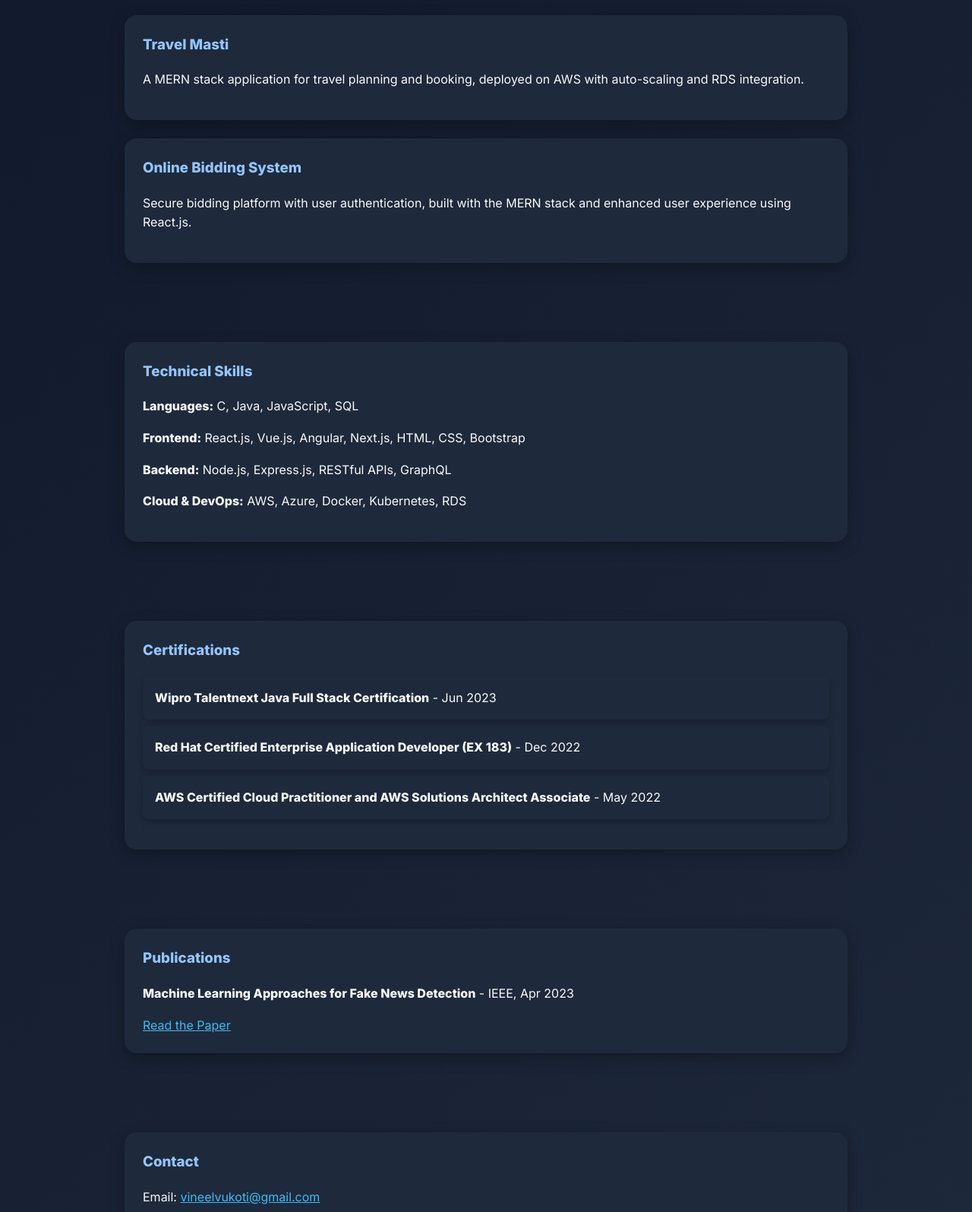
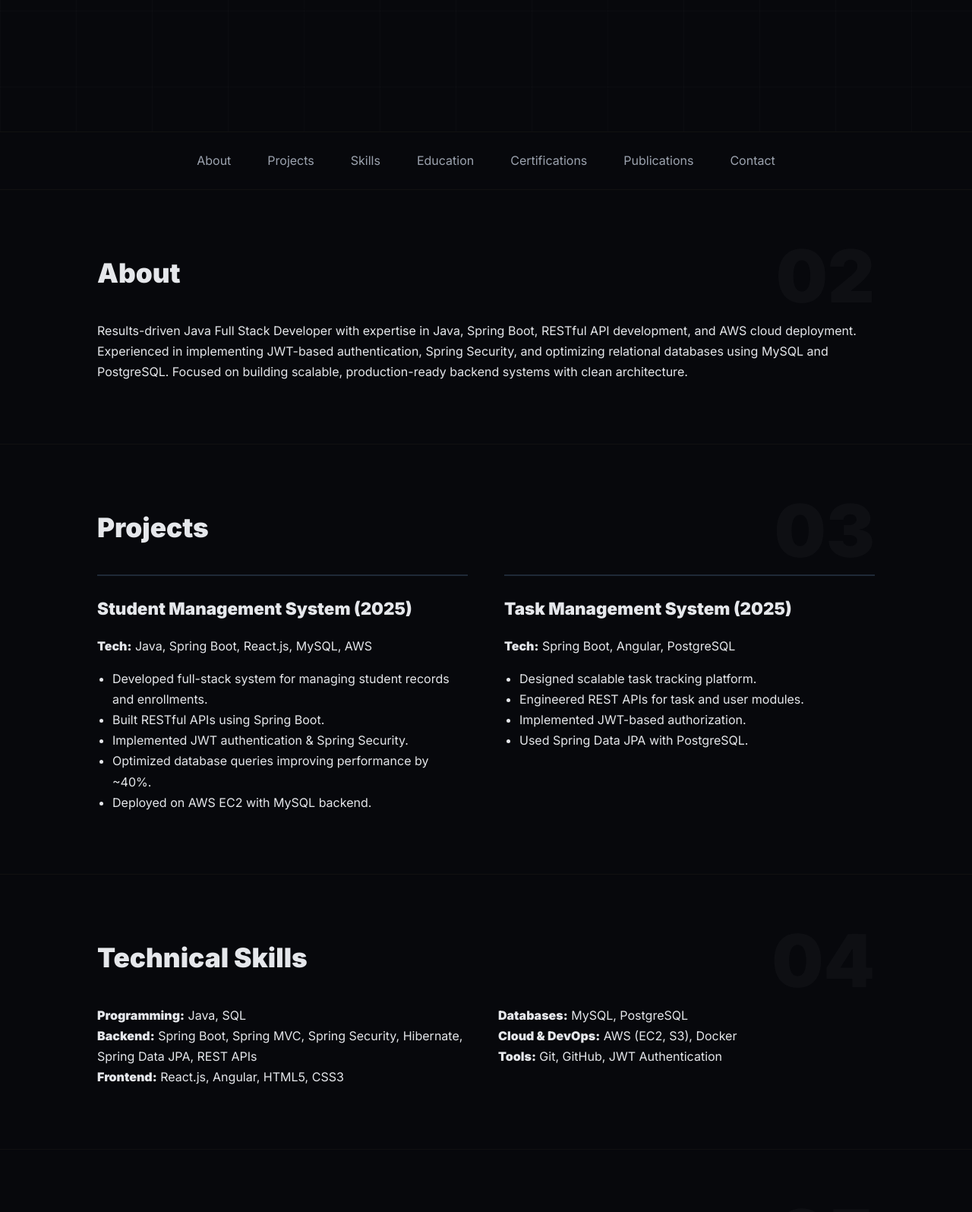
Before and after one commit to IamV1neel/Portfolio, a plain HTML site: page index.html in a window 1280 px wide. Shown: the part 586-2181 px from the top of the page at 76% size. Drawn offline with Linux system fonts and the light colour scheme.

Commit message:
Update index.html

```diff
--- a/index.html
+++ b/index.html
@@ -1,221 +1,309 @@
 <!DOCTYPE html>
 <html lang="en">
 <head>
-  <meta charset="UTF-8" />
-  <meta name="viewport" content="width=device-width, initial-scale=1.0" />
-  <title>Vineel Kumar Vukoti | Portfolio</title>
-  <link href="https://fonts.googleapis.com/css2?family=Inter:wght@400;600;800&display=swap" rel="stylesheet">
+<meta charset="UTF-8">
+<meta name="viewport" content="width=device-width, initial-scale=1.0">
+<title>Vineel Kumar Vukoti | Java Full Stack Developer</title>
+<link href="https://fonts.googleapis.com/css2?family=Inter:wght@400;600;900&display=swap" rel="stylesheet">
+
 <style>
-    * {
-      box-sizing: border-box;
+*{margin:0;padding:0;box-sizing:border-box;}
+
+body{
+  font-family:'Inter',sans-serif;
+  background:#07080c;
+  color:#e5e7eb;
+  line-height:1.7;
+  overflow-x:hidden;
 }
-    body {
-      font-family: 'Inter', sans-serif;
-      margin: 0;
-      padding: 0;
-      background: linear-gradient(135deg, #0f172a, #1e293b);
-      color: #f8fafc;
-      line-height: 1.6;
-      scroll-behavior: smooth;
+
+/* subtle engineering grid */
+body::before{
+  content:"";
+  position:fixed;
+  inset:0;
+  background:
+    linear-gradient(rgba(255,255,255,0.02) 1px, transparent 1px),
+    linear-gradient(90deg, rgba(255,255,255,0.02) 1px, transparent 1px);
+  background-size:100px 100px;
+  z-index:-1;
 }
-    header {
-      background: linear-gradient(to right, #1e3a8a, #2563eb);
-      padding: 2.5rem 1.5rem;
-      text-align: center;
-      animation: fadeIn 1.5s ease-out;
+
+/* HERO */
+header{
+  position:relative;
+  min-height:95vh;
+  display:flex;
+  flex-direction:column;
+  justify-content:center;
+  padding:0 10%;
+  border-bottom:1px solid #111;
 }
-    header h1 {
-      font-size: 3rem;
-      margin: 0;
+
+.hero-number{
+  position:absolute;
+  top:20%;
+  right:8%;
+  font-size:18rem;
+  font-weight:900;
+  opacity:0.03;
 }
-    header p {
-      font-size: 1.2rem;
-      color: #e0f2fe;
-      margin-top: 0.5rem;
+
+header h1{
+  font-size:7rem;
+  font-weight:900;
+  line-height:0.9;
+  letter-spacing:-3px;
 }
-    nav {
-      display: flex;
-      justify-content: center;
-      gap: 2rem;
-      padding: 1rem 0;
-      background-color: #0f172a;
-      position: sticky;
-      top: 0;
-      z-index: 1000;
-      box-shadow: 0 4px 6px rgba(0,0,0,0.2);
-      animation: slideDown 1s ease;
+
+header p{
+  margin-top:2rem;
+  font-size:1rem;
+  color:#9ca3af;
+  letter-spacing:2px;
 }
-    nav a {
-      color: #60a5fa;
-      text-decoration: none;
-      font-weight: 600;
-      position: relative;
+
+/* NAV */
+nav{
+  display:flex;
+  justify-content:center;
+  gap:3rem;
+  padding:1.5rem 0;
+  border-bottom:1px solid #111;
+  background:#07080c;
+  position:sticky;
+  top:0;
+  z-index:1000;
 }
-    nav a::after {
-      content: '';
-      position: absolute;
-      bottom: -4px;
-      left: 0;
-      width: 0%;
-      height: 2px;
-      background: #60a5fa;
-      transition: 0.3s;
+
+nav a{
+  color:#9ca3af;
+  text-decoration:none;
+  font-weight:500;
+  transition:0.3s;
 }
-    nav a:hover::after {
-      width: 100%;
+
+nav a:hover{
+  color:#fff;
 }
-    section {
-      padding: 2.5rem 1.5rem;
-      max-width: 1000px;
-      margin: auto;
+
+/* SECTIONS */
+section{
+  padding:5rem 10%;
+  border-bottom:1px solid #111;
+  position:relative;
 }
-    .card {
-      background: #1e293b;
-      padding: 1.5rem;
-      border-radius: 1rem;
-      margin-bottom: 1.5rem;
-      box-shadow: 0 6px 20px rgba(0,0,0,0.3);
-      transform: translateY(30px);
-      opacity: 0;
-      animation: fadeSlideUp 1s ease forwards;
+
+.section-index{
+  position:absolute;
+  top:2rem;
+  right:10%;
+  font-size:6rem;
+  font-weight:900;
+  opacity:0.03;
 }
-    .card:nth-child(1) { animation-delay: 0.2s; }
-    .card:nth-child(2) { animation-delay: 0.4s; }
-    .card:nth-child(3) { animation-delay: 0.6s; }
-    .card:nth-child(4) { animation-delay: 0.8s; }
-    .card h3 {
-      margin-top: 0;
-      color: #93c5fd;
+
+h2{
+  font-size:2.2rem;
+  margin-bottom:2rem;
 }
-    .resume-download {
-      display: flex;
-      justify-content: center;
-      margin-top: 1.5rem;
+
+.projects-grid{
+  display:grid;
+  grid-template-columns:1fr 1fr;
+  gap:3rem;
 }
-    .resume-download a {
-      background: #38bdf8;
-      color: #0f172a;
-      padding: 0.75rem 1.5rem;
-      border-radius: 0.5rem;
-      font-weight: 600;
-      text-decoration: none;
-      box-shadow: 0 4px 10px rgba(0, 0, 0, 0.3);
-      transition: all 0.3s ease;
+
+.project{
+  border-top:2px solid #1f2937;
+  padding-top:1.5rem;
 }
-    .resume-download a:hover {
-      background: #0ea5e9;
-      transform: scale(1.05);
+
+.project h3{
+  font-size:1.4rem;
+  margin-bottom:1rem;
 }
-    footer {
-      background: #0f172a;
-      padding: 1.5rem;
-      text-align: center;
-      font-size: 0.9rem;
-      color: #94a3b8;
+
+ul{
+  margin-top:1rem;
+  padding-left:20px;
 }
-    a {
-      color: #38bdf8;
+
+.skills-grid{
+  display:grid;
+  grid-template-columns:1fr 1fr;
+  gap:2rem;
 }
-    a:hover {
-      text-decoration: underline;
+
+.resume-download{
+  text-align:center;
+  margin-top:3rem;
 }
-    #certifications ul {
-      list-style-type: none;
-      padding: 0;
+
+.resume-download a{
+  display:inline-block;
+  padding:.9rem 1.8rem;
+  border:1px solid #fff;
+  color:#fff;
+  text-decoration:none;
+  font-weight:600;
+  transition:0.3s;
 }
-    #certifications li {
-      background: #1e293b;
-      padding: 1rem;
-      margin: 0.5rem 0;
-      border-radius: 0.5rem;
-      box-shadow: 0 4px 10px rgba(0,0,0,0.2);
-      transition: all 0.3s ease;
+
+.resume-download a:hover{
+  background:#fff;
+  color:#07080c;
 }
-    #certifications li:hover {
-      background: #2563eb;
-      transform: scale(1.05);
+
+footer{
+  text-align:center;
+  padding:3rem;
+  font-size:0.9rem;
+  color:#6b7280;
 }
-    @keyframes fadeIn {
-      from { opacity: 0; transform: translateY(-20px); }
-      to { opacity: 1; transform: translateY(0); }
+
+a{color:#fff;}
+
+@media(max-width:900px){
+  header h1{font-size:3.5rem;}
+  .projects-grid,
+  .skills-grid{
+    grid-template-columns:1fr;
   }
-    @keyframes slideDown {
-      from { transform: translateY(-100%); opacity: 0; }
-      to { transform: translateY(0); opacity: 1; }
-    }
-    @keyframes fadeSlideUp {
-      to { transform: translateY(0); opacity: 1; }
 }
 </style>
 </head>
+
 <body>
+
 <header>
-    <h1>Vineel Kumar Vukoti</h1>
-    <p>Aspiring Software Developer | Cloud & Full Stack</p>
+<div class="hero-number">01</div>
+<h1>
+Vineel<br>
+Kumar<br>
+Vukoti
+</h1>
+<p>Java Full Stack Developer — Spring Boot — AWS — Backend Systems</p>
 </header>
+
 <nav>
 <a href="#about">About</a>
 <a href="#projects">Projects</a>
 <a href="#skills">Skills</a>
+<a href="#education">Education</a>
 <a href="#certifications">Certifications</a>
 <a href="#publications">Publications</a>
 <a href="#contact">Contact</a>
 </nav>
+
 <section id="about">
-    <div class="card">
-      <h3>About Me</h3>
-      <p>I am a Computer Science graduate passionate about web development, cloud technologies, and building impactful solutions. Certified in AWS, Java Full Stack, and Red Hat with real-world project experience through internships and self-driven learning.</p>
+<div class="section-index">02</div>
+<h2>About</h2>
+<p>
+Results-driven Java Full Stack Developer with expertise in Java, Spring Boot, RESTful API development, and AWS cloud deployment.
+Experienced in implementing JWT-based authentication, Spring Security, and optimizing relational databases using MySQL and PostgreSQL.
+Focused on building scalable, production-ready backend systems with clean architecture.
+</p>
+</section>
+
+<section id="projects">
+<div class="section-index">03</div>
+<h2>Projects</h2>
+
+<div class="projects-grid">
+
+<div class="project">
+<h3>Student Management System (2025)</h3>
+<p><strong>Tech:</strong> Java, Spring Boot, React.js, MySQL, AWS</p>
+<ul>
+<li>Developed full-stack system for managing student records and enrollments.</li>
+<li>Built RESTful APIs using Spring Boot.</li>
+<li>Implemented JWT authentication & Spring Security.</li>
+<li>Optimized database queries improving performance by ~40%.</li>
+<li>Deployed on AWS EC2 with MySQL backend.</li>
+</ul>
+</div>
+
+<div class="project">
+<h3>Task Management System (2025)</h3>
+<p><strong>Tech:</strong> Spring Boot, Angular, PostgreSQL</p>
+<ul>
+<li>Designed scalable task tracking platform.</li>
+<li>Engineered REST APIs for task and user modules.</li>
+<li>Implemented JWT-based authorization.</li>
+<li>Used Spring Data JPA with PostgreSQL.</li>
+</ul>
+</div>
+
 </div>
 </section>
-  <section id="projects">
-    <div class="card">
-      <h3>Travel Masti</h3>
-      <p>A MERN stack application for travel planning and booking, deployed on AWS with auto-scaling and RDS integration.</p>
+
+<section id="skills">
+<div class="section-index">04</div>
+<h2>Technical Skills</h2>
+
+<div class="skills-grid">
+<div>
+<p><strong>Programming:</strong> Java, SQL</p>
+<p><strong>Backend:</strong> Spring Boot, Spring MVC, Spring Security, Hibernate, Spring Data JPA, REST APIs</p>
+<p><strong>Frontend:</strong> React.js, Angular, HTML5, CSS3</p>
 </div>
-    <div class="card">
-      <h3>Online Bidding System</h3>
-      <p>Secure bidding platform with user authentication, built with the MERN stack and enhanced user experience using React.js.</p>
+<div>
+<p><strong>Databases:</strong> MySQL, PostgreSQL</p>
+<p><strong>Cloud & DevOps:</strong> AWS (EC2, S3), Docker</p>
+<p><strong>Tools:</strong> Git, GitHub, JWT Authentication</p>
+</div>
 </div>
 </section>
-  <section id="skills">
-    <div class="card">
-      <h3>Technical Skills</h3>
-      <p><strong>Languages:</strong> C, Java, JavaScript, SQL</p>
-      <p><strong>Frontend:</strong> React.js, Vue.js, Angular, Next.js, HTML, CSS, Bootstrap</p>
-      <p><strong>Backend:</strong> Node.js, Express.js, RESTful APIs, GraphQL</p>
-      <p><strong>Cloud & DevOps:</strong> AWS, Azure, Docker, Kubernetes, RDS</p>
+
+<section id="education">
+<div class="section-index">05</div>
+<h2>Education</h2>
+
+<p><strong>Koneru Lakshmaiah Education Foundation</strong><br>
+B.Tech in Computer Science Engineering — CGPA: 8.91 (2020–2024)</p>
+
+<br>
+
+<p><strong>Sri Sarada Jr College</strong><br>
+Intermediate Education — CGPA: 8.86 (2018–2020)</p>
+
+</section>
+
+<section id="certifications">
+<div class="section-index">06</div>
+<h2>Certifications</h2>
+<ul>
+<li>AWS Certified Cloud Practitioner</li>
+<li>AWS Solutions Architect – Associate</li>
+<li>Red Hat Certified Enterprise Application Developer (EX183)</li>
+<li>Wipro TalentNext Java Full Stack Certification</li>
+</ul>
+</section>
+
+<section id="publications">
+<div class="section-index">07</div>
+<h2>Publication</h2>
+<p>
+Machine Learning Approaches for Fake News Detection — IEEE (April 2023)
+</p>
+</section>
+
+<section id="contact">
+<div class="section-index">08</div>
+<h2>Contact</h2>
+<p>Email: <a href="mailto:vineelvukoti@gmail.com">vineelvukoti@gmail.com</a></p>
+<p>LinkedIn: <a href="https://www.linkedin.com/in/vineel-kumar-vukoti" target="_blank">linkedin.com/in/vineel-kumar-vukoti</a></p>
+<p>GitHub: <a href="https://github.com/IamV1neel" target="_blank">github.com/IamV1neel</a></p>
+
+<div class="resume-download">
+<a href="Vineel_Kumar_Vukoti.pdf" download>Download Resume</a>
 </div>
 </section>
-  <section id="certifications">
-    <div class="card">
-      <h3>Certifications</h3>
-      <ul>
-        <li><strong>Wipro Talentnext Java Full Stack Certification</strong> - Jun 2023</li>
-        <li><strong>Red Hat Certified Enterprise Application Developer (EX 183)</strong> - Dec 2022</li>
-        <li><strong>AWS Certified Cloud Practitioner and AWS Solutions Architect Associate</strong> - May 2022</li>
-      </ul>
-    </div>
-  </section>
-  <section id="publications">
-    <div class="card">
-      <h3>Publications</h3>
-      <p><strong>Machine Learning Approaches for Fake News Detection</strong> - IEEE, Apr 2023</p>
-      <a href="https://ieeexplore.ieee.org/document/10022536" target="_blank">Read the Paper</a>
-    </div>
-  </section>
-  <section id="contact">
-    <div class="card">
-      <h3>Contact</h3>
-      <p>Email: <a href="mailto:vineelvukoti@gmail.com">vineelvukoti@gmail.com</a></p>
-      <p>LinkedIn: <a href="https://www.linkedin.com/in/vineel-kumar-vukoti" target="_blank">/vineel-kumar-vukoti</a></p>
-      <p>GitHub: <a href="https://github.com/IamV1neel" target="_blank">/IamV1neel</a></p>
-    </div>
-    <div class="resume-download">
-      <a href="Vineel_Kumar_Vukoti.pdf" download>Download Resume (PDF)</a>
-    </div>
-  </section>
+
 <footer>
-    &copy; 2025 Vineel Kumar Vukoti. All rights reserved.
+© 2026 Vineel Kumar Vukoti
 </footer>
+
 </body>
 </html>
```
Lines whose indentation alone changed are shown as unchanged.
